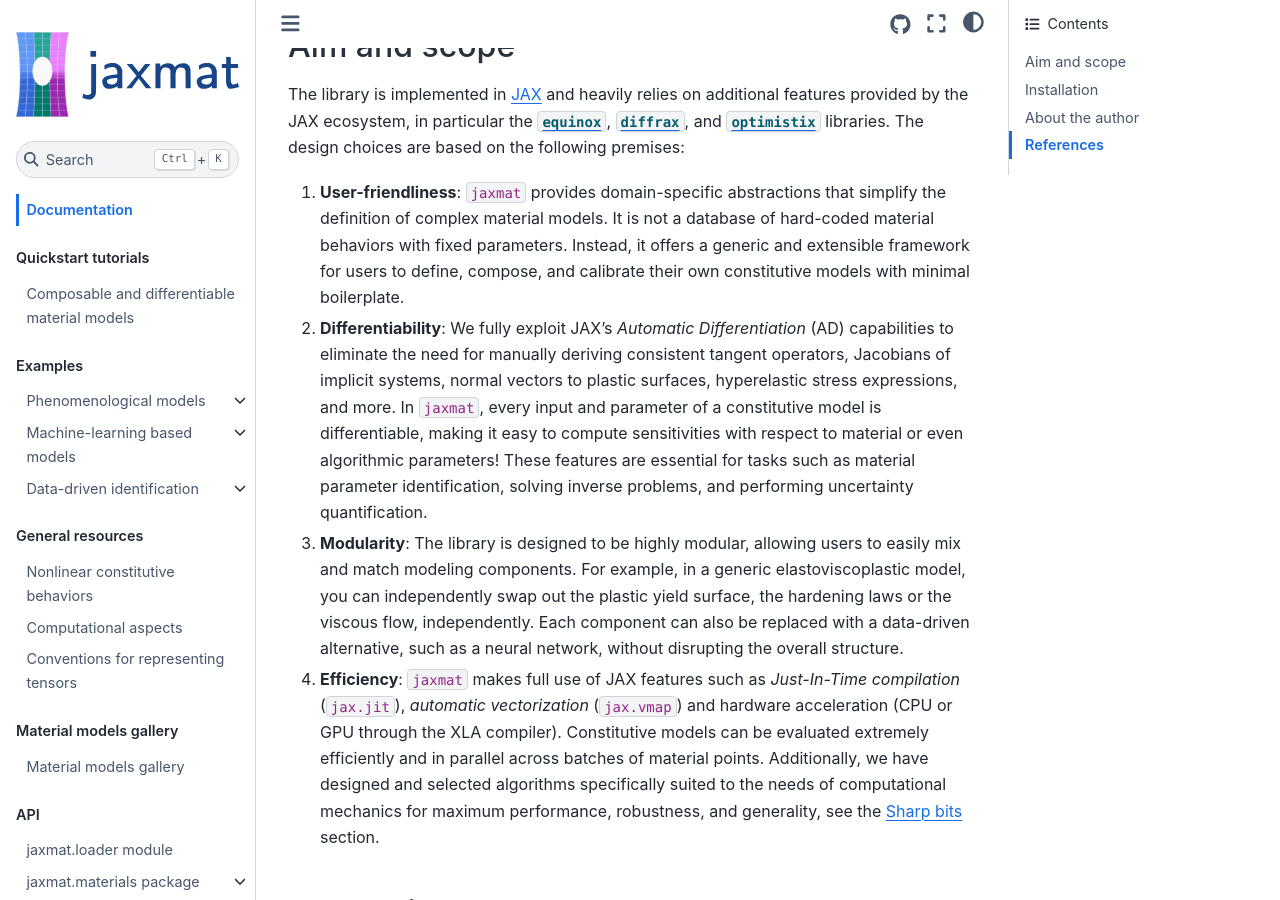
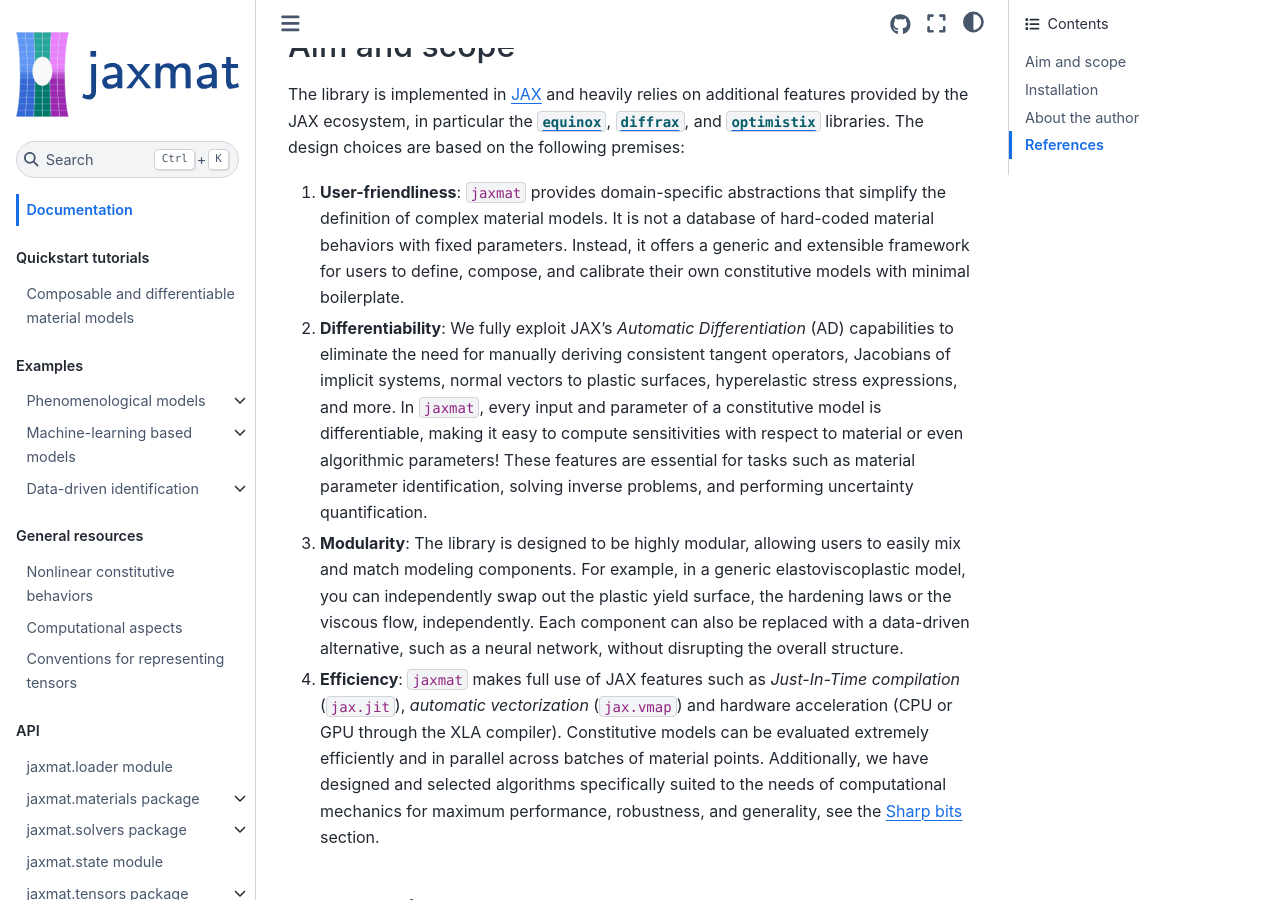
Before and after one commit to bleyerj/jaxmat, a Jupyter Book: the page built from docs/index.md, in a window 1280 px wide and 900 px high, scrolled down 465 px. Built offline with Jupyter Book 1.0.4 settings and Sphinx 7.4.7 and the Sphinx Book theme 1.1.4, drawn with Linux system fonts in a browser that asks for light colours; pages that are not in the unit, such as notebooks, are missing from menus.

Commit message:
Small updates in docs

```diff
--- a/docs/_toc.yml
+++ b/docs/_toc.yml
@@ -32,9 +32,6 @@ parts:
       - file: concepts.md
       - file: computational.md
       - file: tensors.md
-  - caption: Material models gallery
-    chapters:
-      - file: models.md
   - caption: API
     chapters:
       - file: api/jaxmat.loader.rst
--- a/docs/models.md
+++ /dev/null
@@ -1,5 +0,0 @@
-# Material models gallery
-
-## Hyperelasticity
-
-## Elastoplasticity
```
Also changed, not shown: demos/identification/hardening_rule.md (+4 -4 lines).
